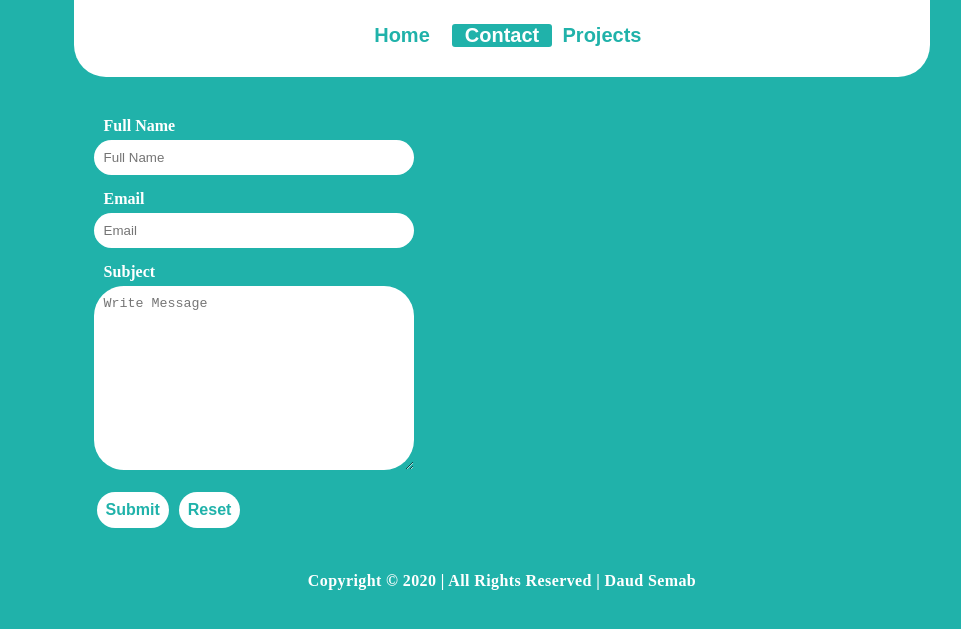
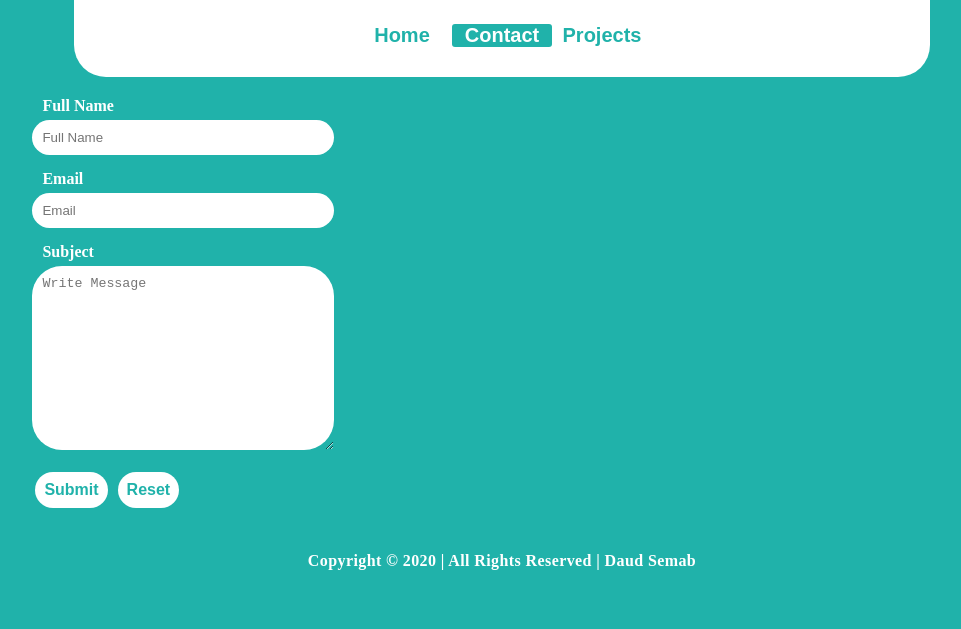
Before and after one commit to daudsemab/my_first_template, a plain HTML site: page contact.html in a window 1280 px wide. Shown: the part 137-766 px from the top of the page, without its empty margins (138-1099 px from the left). Drawn offline with Linux system fonts and the light colour scheme.

Commit message:
ajdust form

```diff
--- a/style.css
+++ b/style.css
@@ -118,7 +118,7 @@ footer {
 .contact-form {
     padding: 20px;
     margin-top: 20px;
-    margin-left: 15%;
+    margin:0px 10%;
 }
 
 .contact-form .form-group {
```
